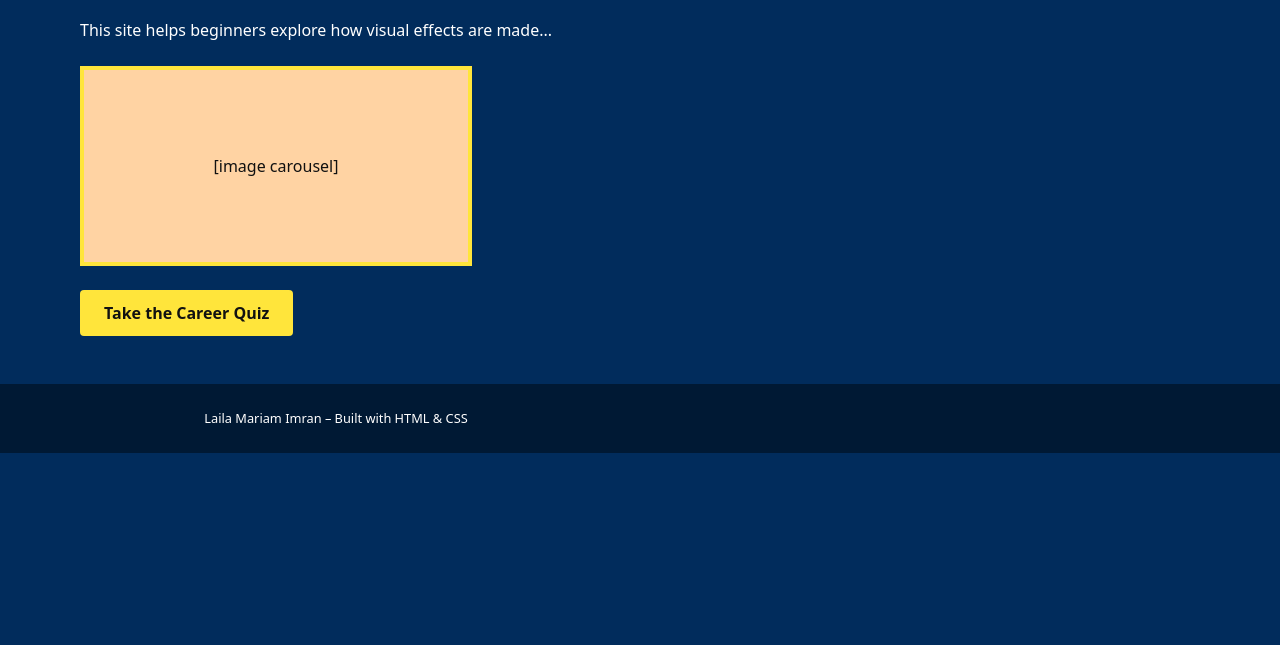
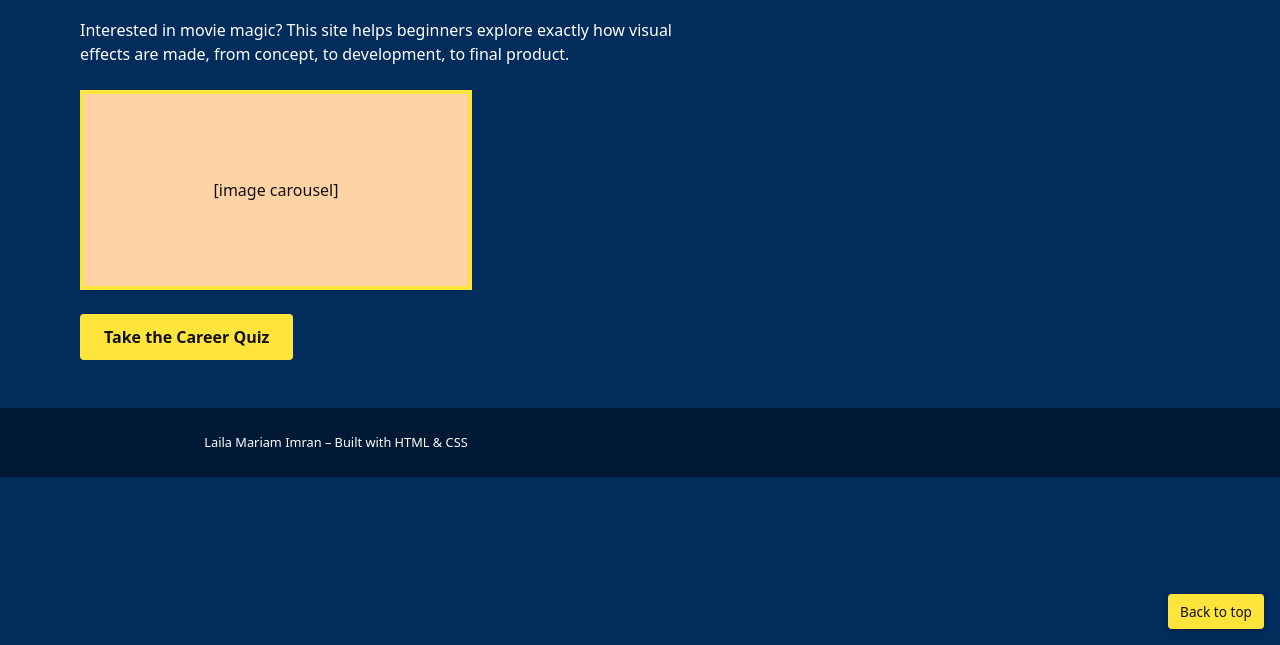
Before and after one commit to LMK-Codes/vfx-explorer, a plain HTML site: page index.html in a window 1280 px wide. Shown: the part 155-800 px from the top of the page. Drawn offline with Linux system fonts and the light colour scheme.

Commit message:
11.26.724

```diff
--- a/css/style.css
+++ b/css/style.css
@@ -5,25 +5,30 @@ body {
   color: #ffffff;
 }
 
-/*  Layout */
+/*  inner padding for header & footer */
 header,
 footer {
   padding: 0.75rem 1rem;
 }
 
+/*  centers whole page */
 main {
   max-width: 70rem;
   margin: 0 auto;
   padding: 1.5rem 1rem 3rem;
 }
 
-/* Header / Nav  */
+/* header / nav layout  */
 header {
   display: flex;
   align-items: center;
   justify-content: space-between;
-  background: #ffe53b; /* yellow */
+  background: #ffe53b;
   color: #111;
+
+  position: sticky;   /* keeps nav bar stuck at the top */
+  top: 0;
+  z-index: 1000;
 }
 
 .logo {
@@ -34,6 +39,7 @@ header {
   height: 24px;
 }
 
+/* mobile menu button */
 .nav-toggle {
   background: none;
   border: none;
@@ -42,9 +48,10 @@ header {
 }
 
 nav {
-  display: none; /* mobile first: hide nav links */
+  display: none; /* hides nav links for mobile screen */
 }
 
+/* style for mobile navbar */
 nav a {
   color: #111;
   text-decoration: none;
@@ -52,7 +59,7 @@ nav a {
   font-size: 0.9rem;
 }
 
-/*  Main content  */
+/*  main content  */
 h1 {
   margin-top: 1.5rem;
   font-size: 2rem;
@@ -63,7 +70,7 @@ p {
   line-height: 1.5;
 }
 
-/* carousel placeholder  */
+/* carousel  */
 .hero-image {
   margin: 1.5rem 0;
   width: 100%;
@@ -88,14 +95,31 @@ p {
   border-radius: 4px;
 }
 
-/* Footer */
+/* footer */
 footer {
   text-align: center;
   font-size: 0.8rem;
   background: #001934;
 }
 
-/*  Simple responsive tweak  */
+
+.back-to-top {
+  position: fixed;     /* fixed positioning */
+  bottom: 1rem;
+  right: 1rem;
+  background: #ffe53b;
+  color: #111;
+  padding: 0.5rem 0.75rem;
+  font-size: 0.85rem;
+  text-decoration: none;
+  border-radius: 4px;
+  box-shadow: 0 2px 4px rgba(0,0,0,0.3);
+}
+
+
+
+
+/*  breakpoint - changes the css for mobile/tablet  */
 @media (min-width: 768px) {
   .nav-toggle {
     display: none;
--- a/index.html
+++ b/index.html
@@ -8,7 +8,7 @@
   <link rel="stylesheet" href="css/style.css">
 </head>
 
-<body>
+<body id="top">
 
   <!-- HEADER -->
   <header>
@@ -29,7 +29,9 @@
   <!-- MAIN CONTENT -->
   <main>
     <h1>Welcome!</h1>
-    <p>This site helps beginners explore how visual effects are made...</p>
+    <p>
+      Interested in movie magic? This site helps beginners explore exactly how visual effects are made,  from concept, to development, to final product.
+    </p>
 
     <div class="hero-image">[image carousel]</div>
 
@@ -41,5 +43,7 @@
     <p>Laila Mariam Imran – Built with HTML & CSS</p>
   </footer>
 
+  <a href="#top" class="back-to-top">Back to top</a>
+
 </body>
 </html>
```
Also changed, not shown: images/vfx-fx_particles.png (added), images/vfx-infinity_war.jpg (added), images/vfx-planet_apes.jpg (added).
